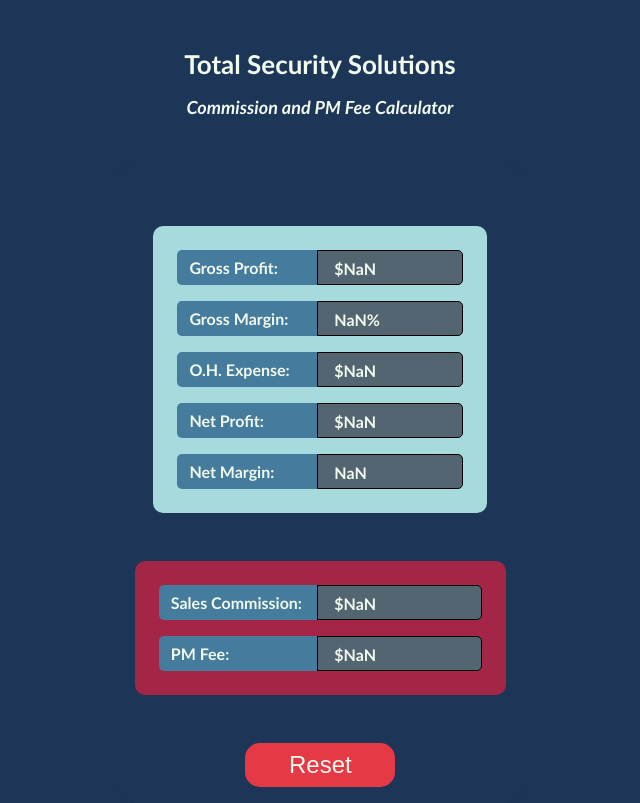
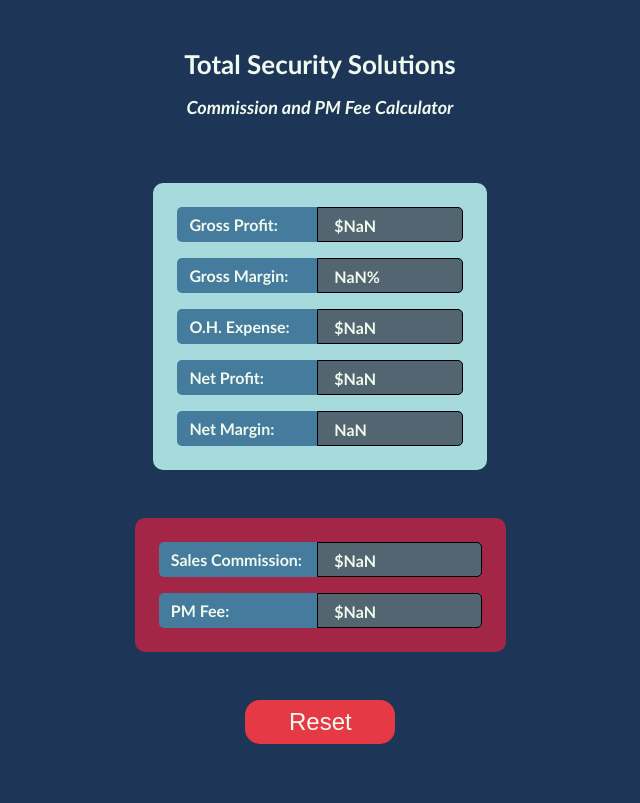
Before and after one commit to Slyssy/commission_pmFees, a plain HTML site: page index.html in a window 1280 px wide. Both pictures are taken after typing "Sample", "Sample", "Sample" into the empty fields and a click on the button "Calculate". Shown: the whole page, without its empty margins (320-960 px from the left). Drawn offline with Linux system fonts and the light colour scheme.

Commit message:
Moved the results box up 8%.

```diff
--- a/style.css
+++ b/style.css
@@ -134,7 +134,7 @@ button:hover {
   backdrop-filter: blur(6px);
   position: absolute;
   width: 403px;
-  top: 30%;
+  top: 22%;
   left: 3%;
   border-radius: 15px;
   /* transform: translateY(-50%); */
```
